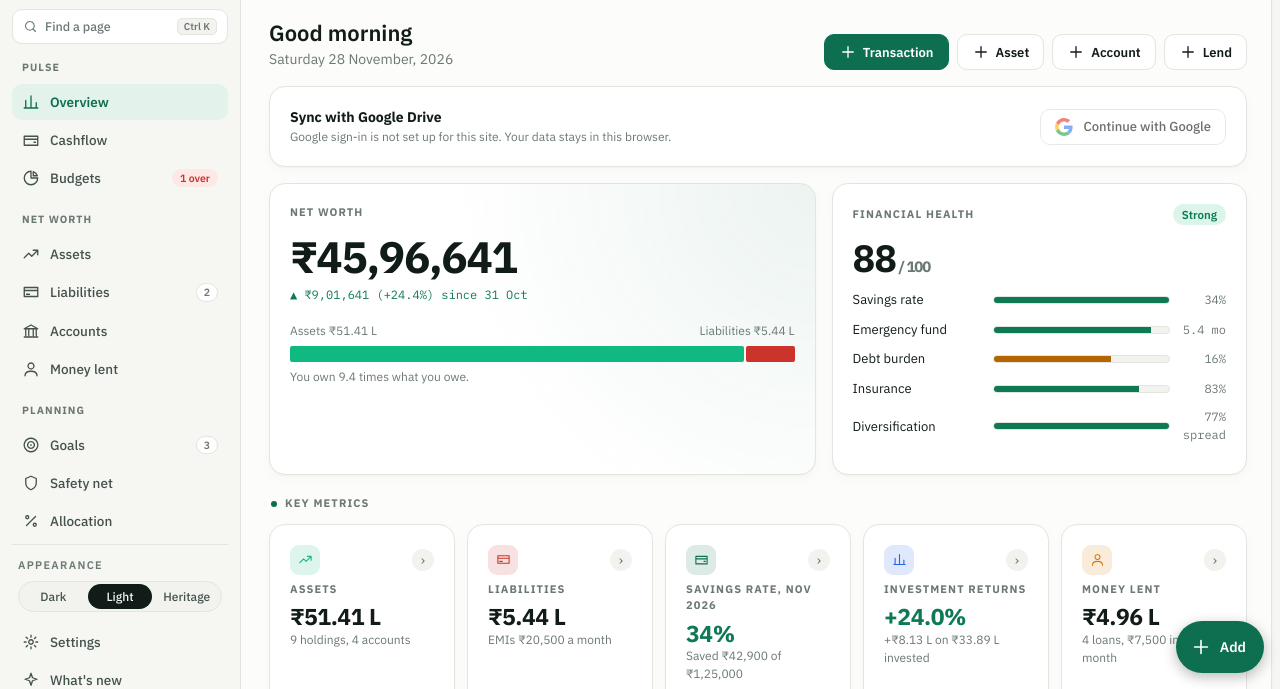
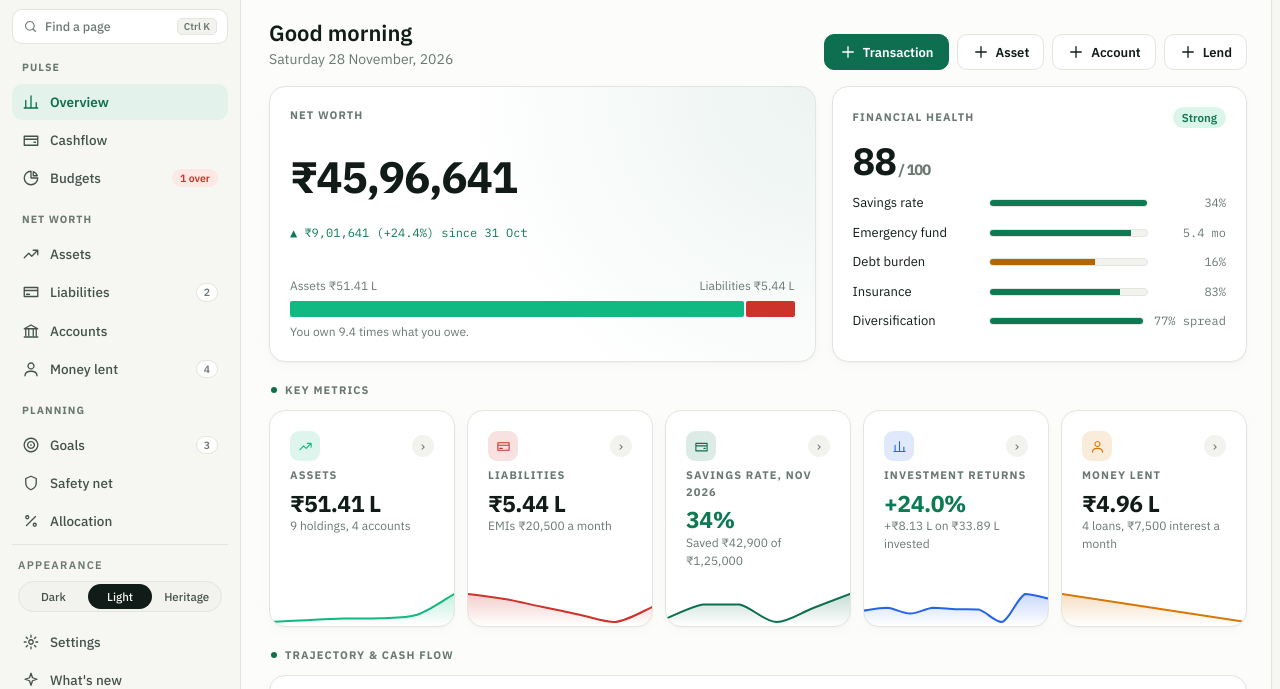
Before and after one commit to mvenky00/rupeemate, a plain HTML site: page public/index.html in a window 1280 px wide. Shown: the part 111-800 px from the top of the page. Drawn offline with Linux system fonts and the light colour scheme; a web font is replaced by a local one.

Commit message:
Fix dark ghost contrast, health wrapping, drive card order, and desktop FAB overlap (v22)

```diff
--- a/public/index.html
+++ b/public/index.html
@@ -55,7 +55,7 @@ button{font-family:inherit}
 .brand p{font-size:11px;color:var(--ink-3)}
 .status{font-size:11.5px;color:var(--ink-3);font-family:var(--mono)}
 .shell{display:flex;align-items:stretch;min-height:100vh}
-.main{flex:1;min-width:0;margin:8px 8px 0 0;background:var(--canvas);border:1px solid var(--line);border-bottom:0;border-radius:20px 20px 0 0;padding:0 max(24px,env(safe-area-inset-right,0px)) 96px 28px;box-shadow:0 1px 4px rgba(17,28,24,.03)}
+.main{flex:1;min-width:0;margin:8px 8px 0 0;background:var(--canvas);border:1px solid var(--line);border-bottom:0;border-radius:20px 20px 0 0;padding:0 max(24px,env(safe-area-inset-right,0px)) 48px 28px;box-shadow:0 1px 4px rgba(17,28,24,.03)}
 .main-in{max-width:1240px;margin-inline:auto;padding-top:18px}
 @media (min-width:1600px){.main-in{max-width:1320px}}
 .dhead{position:sticky;top:env(safe-area-inset-top,0px);z-index:20;display:flex;align-items:center;justify-content:space-between;gap:14px;margin:0 calc(max(24px,env(safe-area-inset-right,0px)) * -1) 0 -28px;padding:12px 28px;background:color-mix(in srgb,var(--canvas) 86%,transparent);backdrop-filter:blur(16px) saturate(160%);-webkit-backdrop-filter:blur(16px) saturate(160%);border-bottom:1px solid color-mix(in srgb,var(--line) 75%,transparent);border-radius:20px 20px 0 0}
@@ -100,7 +100,7 @@ button{font-family:inherit}
 .side .foot{margin-top:auto;display:grid;gap:4px;border-top:1px solid var(--line);padding-top:10px}
 .appear{display:grid;gap:8px;padding:2px 6px 8px;font-size:11px;letter-spacing:.12em;text-transform:uppercase;color:var(--ink-3);font-weight:600}
 .tseg{display:flex;width:100%;background:var(--surface-2);border:1px solid var(--line);border-radius:99px;padding:2px;gap:2px;letter-spacing:0;text-transform:none}
-.tseg button{flex:1;justify-content:center;display:inline-flex;align-items:center;gap:4px;border:0;background:transparent;color:var(--ink-2);padding:5px 6px;border-radius:99px;font:500 12px var(--font);cursor:pointer;white-space:nowrap}
+.tseg button{flex:1;justify-content:center;display:inline-flex;align-items:center;gap:4px;border:0;background:transparent;color:var(--ink-2);padding:5px 4px;border-radius:99px;font:500 11.5px var(--font);cursor:pointer;white-space:nowrap}
 .tseg button svg{width:14px;height:14px}
 .tseg button[aria-pressed="true"]{background:var(--ink);color:var(--bg)}
 .side.rail .sep{margin:8px 4px}
@@ -149,8 +149,8 @@ button{font-family:inherit}
 .gwarn{display:flex;gap:8px;align-items:flex-start;color:var(--warn);font-size:13px}
 .gwarn svg{width:16px;height:16px;flex:none;margin-top:1px}
 .qa{display:flex;gap:8px;flex-wrap:wrap}
-.hbar{display:grid;grid-template-columns:130px 1fr 46px;gap:10px;align-items:center;font-size:13px;margin-bottom:10px}
-.hbar .mono{text-align:right;font-size:12px}
+.hbar{display:grid;grid-template-columns:minmax(108px,126px) 1fr minmax(68px,auto);gap:10px;align-items:center;font-size:13px;margin-bottom:10px}
+.hbar .mono{text-align:right;font-size:12px;white-space:nowrap}
 .news li{margin-bottom:6px;color:var(--ink-2)}
 .set textarea{width:100%;min-height:120px;font:12px/1.4 var(--mono);color:var(--ink);background:var(--surface-2);border:1px solid var(--line);border-radius:4px;padding:8px;resize:vertical}
 
@@ -247,7 +247,7 @@ button{font-family:inherit}
 .banner .btn.sm{background:rgba(255,255,255,.16);border-color:rgba(255,255,255,.28);color:#fff;border-radius:99px;padding:4px 12px;font-weight:600}
 .banner .btn.sm:hover{background:rgba(255,255,255,.26)}
 .btn{font:600 13px var(--font);border:1px solid var(--accent);background:var(--accent);color:#fff;padding:8px 14px;border-radius:10px;cursor:pointer;display:inline-flex;align-items:center;gap:6px;text-decoration:none}
-:root[data-theme="dark"] .btn{color:#0b1713}
+:root[data-theme="dark"] .btn:not(.ghost):not(.danger){color:#0b1713}
 .btn.ghost{background:var(--surface);color:var(--ink);border-color:var(--line)}
 .btn.ghost:hover{border-color:var(--ink-3)}
 .btn.sm{padding:5px 11px;font-size:12px;border-radius:8px}
@@ -267,7 +267,7 @@ button{font-family:inherit}
 :root[data-theme="heritage"] .kpi-card{padding-bottom:14px!important}
 :root[data-theme="heritage"] .spark{width:100%;margin:6px 0 0}
 .ov-hero-grid{display:grid;grid-template-columns:minmax(0,1.25fr) minmax(0,.95fr);gap:16px;align-items:stretch}
-.ov-hero-grid .ov-nw{margin:0}
+.ov-hero-grid .ov-nw{margin:0;display:flex;flex-direction:column;justify-content:space-between}
 .ov-khead{display:flex;align-items:center;justify-content:space-between;gap:6px;width:100%;margin-bottom:6px}
 .ov-kic{display:inline-grid;place-items:center;width:30px;height:30px;border-radius:9px;flex:none}
 .ov-kic svg{width:15px;height:15px}
@@ -1162,8 +1162,8 @@ function sidebar(){
   var rail=ui.collapsed, dark=isDark();
   var cur=curTheme(), her=cur==='heritage', nt=nextTheme(), NTN={dark:'dark',light:'light',heritage:'Heritage'};
   var fm=focusMonth(), ms=monthStats(fm), overB=S.budgets.filter(function(b){return (ms.cats[b.cat]||0)>b.limit}).length;
-  var actLoans=S.liabs.filter(function(l){return l.val>0}).length, nGoals=S.goals.length;
-  var BDGS={budgets:overB?'<span class="nav-bdg bad">'+overB+' over</span>':'',liabilities:actLoans?'<span class="nav-bdg">'+actLoans+'</span>':'',goals:nGoals?'<span class="nav-bdg">'+nGoals+'</span>':''};
+  var actLoans=S.liabs.filter(function(l){return l.val>0}).length, actLent=S.lent.filter(function(l){return lentCalc(l).due>0}).length, nGoals=S.goals.length;
+  var BDGS={budgets:overB?'<span class="nav-bdg bad">'+overB+' over</span>':'',liabilities:actLoans?'<span class="nav-bdg">'+actLoans+'</span>':'',lent:actLent?'<span class="nav-bdg">'+actLent+'</span>':'',goals:nGoals?'<span class="nav-bdg">'+nGoals+'</span>':''};
   var glink=function(v){return navLink(v,BDGS[v]||'')};
   var appear=rail?'<button type="button" class="toggle" style="margin:0 auto" data-act="theme-toggle" aria-label="Switch to '+NTN[nt]+' theme" title="Switch to '+NTN[nt]+' theme">'+ic(her?'gem':dark?'sun':'moon')+'</button>':
     appearanceSeg('data-act="theme" data-v');
@@ -1242,10 +1242,9 @@ function vOverview(){
   var out='<div class="stack-v ov-stack">';
   out+='<div class="greet ov-greet"><div><h2>'+greet+'</h2><p class="muted">'+new Date().toLocaleDateString('en-IN',{weekday:'long',day:'numeric',month:'long',year:'numeric'})+'</p></div>'+
     '<div class="qa"><button class="btn" data-act="open-txn">'+ic('plus')+'Transaction</button><button class="btn ghost" data-act="open-asset">'+ic('plus')+'Asset</button><button class="btn ghost" data-act="open-acct">'+ic('plus')+'Account</button><button class="btn ghost" data-act="open-lent">'+ic('plus')+'Lend</button></div></div>';
-  if(g.state!=='in')out+='<div class="card row ov-drive" aria-label="Google Drive sync"><div><b>Sync with Google Drive</b><p class="muted sm" role="status">'+esc(gDriveHint())+'</p></div>'+gButton()+'</div>';
   out+='<div class="ov-hero-grid"><div class="card ov-nw"><h2>Net worth</h2><div class="big">'+fmtINR(t.nw)+'</div>'+
     (delta!=null?'<p class="ov-delta '+(delta>=0?'good':'bad')+' mono sm" style="margin-top:6px">'+(delta>=0?'▲ ':'▼ ')+fmtINR(Math.abs(delta))+(prevNW?' ('+(delta>=0?'+':'−')+pc(Math.abs(delta/prevNW))+')':'')+' since '+esc(dayLabel(last.d))+'</p>':'<p class="muted sm" style="margin-top:6px">Save a snapshot to track change over time.</p>')+
-    '<div class="ov-nw-split" style="min-width:0;width:100%;margin-top:18px"><div class="row sm"><span class="muted">Assets '+fmtC(t.a)+'</span><span class="muted">Liabilities '+fmtC(t.l)+'</span></div><div class="stack" style="margin-top:6px"><span style="width:'+ap.toFixed(1)+'%;background:var(--c7)"></span><span style="width:'+(100-ap).toFixed(1)+'%;background:var(--bad)"></span></div><p class="muted sm" style="margin-top:6px">You own '+(t.l>0?(t.a/t.l).toFixed(1)+' times what you owe.':'everything outright, with no debt.')+'</p></div></div>'+
+    '<div class="ov-nw-split" style="min-width:0;width:100%;margin-top:18px"><div class="row sm"><span class="muted">Assets '+fmtC(t.a)+'</span><span class="muted">Liabilities '+fmtC(t.l)+'</span></div><div class="stack" style="margin-top:6px"><span style="width:'+ap.toFixed(1)+'%;background:var(--c7)"></span>'+(t.l>0?'<span style="width:'+(100-ap).toFixed(1)+'%;background:var(--bad)"></span>':'')+'</div><p class="muted sm" style="margin-top:6px">You own '+(t.l>0?(t.a/t.l).toFixed(1)+' times what you owe.':'everything outright, with no debt.')+'</p></div></div>'+
     '<div class="card ov-health"><div class="row"><h2>Financial health</h2>'+(h.score==null?'':'<span class="pill '+hb[0]+'">'+hb[1]+'</span>')+'</div>'+
     (h.score==null?'<p class="muted">Add accounts, income and spending to see your score.</p>':
       '<div class="row desk-only" style="margin-bottom:12px;align-items:baseline"><div class="big" style="font-size:38px">'+h.score+'<span class="muted" style="font-size:15px"> / 100</span></div></div>'+
@@ -1272,7 +1271,8 @@ function vOverview(){
     (sc.score==null?'<p class="muted">Log some spending and income to score your safety net.</p>':'<div class="row"><div class="mid">'+sc.score+'<span class="muted sm"> / 100</span></div><span class="pill '+band(sc.score/100)[0]+'">'+band(sc.score/100)[1]+'</span></div>'+
     '<dl class="kv" style="margin-top:12px"><dt>Emergency fund</dt><dd>'+(sc.efM==null?'–':sc.efM.toFixed(1)+' months')+'</dd><dt>Term cover</dt><dd>'+(sc.termNeed>0?pc(Math.min(1,S.safety.term/sc.termNeed),0)+' of suggested':'–')+'</dd><dt>Health cover</dt><dd>'+(S.safety.hbench>0?pc(Math.min(1,S.safety.health/S.safety.hbench),0)+' of benchmark':'–')+'</dd></dl>')+'</div>'+
     '<div class="card ov-goals"><div class="row"><h2>Goals</h2><a class="sm" href="#goals">Plan goals</a></div>'+
-    (S.goals.length?S.goals.map(function(g){var c=goalCalc(g);return '<div style="margin-bottom:12px"><div class="row"><b>'+esc(g.name)+'</b><span class="mono sm">'+(c.gap>0?fmtINR(c.sip)+' a month':'Fully funded')+'</span></div><div class="bar" style="margin-top:6px"><i style="width:'+(c.funded*100).toFixed(1)+'%"></i></div><p class="muted sm">'+pc(c.funded,0)+' covered by savings today, '+g.years+' years to go</p></div>'}).join(''):'<p class="muted">Add a goal to see the monthly SIP it needs.</p>')+'</div></div>';
+    (S.goals.length?S.goals.map(function(g){var c=goalCalc(g);return '<div style="margin-bottom:12px"><div class="row"><b>'+esc(g.name)+'</b><span class="mono sm">'+(c.gap>0?fmtINR(c.sip)+' a month':'Fully funded')+'</span></div><div class="bar" style="margin-top:6px"><i style="width:'+(c.funded*100).toFixed(1)+'%"></i></div><p class="muted sm">'+pc(c.funded,0)+' covered by savings today, '+g.years+' years to go</p></div>'}).join(''):'<p class="muted">Add a goal to see the monthly SIP it needs.</p>')+'</div></div>'+
+    (g.state!=='in'?'<div class="card row ov-drive" aria-label="Google Drive sync"><div><b>Sync with Google Drive</b><p class="muted sm" role="status">'+esc(gDriveHint())+'</p></div>'+gButton()+'</div>':'');
   return out+'</div>';
 }
 
@@ -1569,7 +1569,7 @@ function vAllocation(){
 function render(){
   var v=ui.view;
   var body=v==='accounts'?vAccounts():v==='assets'?vAssets():v==='liabilities'?vLiab():v==='budgets'?vBudgets():v==='settings'?vSettings():v==='news'?vNews():v==='cashflow'?vCashflow():v==='lent'?vLent():v==='goals'?vGoals():v==='safety'?vSafety():v==='allocation'?vAllocation():vOverview();
-  app.innerHTML=banner()+'<div class="shell"><div class="side-sp"></div>'+sidebar()+mobileHead()+'<main class="main">'+desktopHead()+'<div class="main-in">'+body+'</div><button class="fab" data-act="open-txn" aria-label="Add transaction">'+ic('plus')+'Add</button></main>'+bottomNav()+'</div>';
+  app.innerHTML=banner()+'<div class="shell"><div class="side-sp"></div>'+sidebar()+mobileHead()+'<main class="main">'+desktopHead()+'<div class="main-in">'+body+'</div></main>'+bottomNav()+'</div>';
 }
 function setStatus(t){statusTxt=t;var el=document.getElementById('status');if(el)el.textContent=t}
 function route(){var h=location.hash.slice(1);if(h==='holdings')h='assets';ui.view=VIEWS.indexOf(h)>=0?h:'overview'}
--- a/public/sw.js
+++ b/public/sw.js
@@ -1,5 +1,5 @@
 /* Offline support. Change VERSION whenever you upload a new index.html so phones pick it up. */
-var VERSION='v21';
+var VERSION='v22';
 var CACHE='app-'+VERSION;
 var SHELL=['./','index.html','manifest.json','icons/icon-192.png','icons/icon-512.png','icons/maskable-512.png','icons/apple-touch-icon.png'];
 self.addEventListener('install',function(e){e.waitUntil(caches.open(CACHE).then(function(c){return c.addAll(SHELL)}).then(function(){return self.skipWaiting()}))});
```
